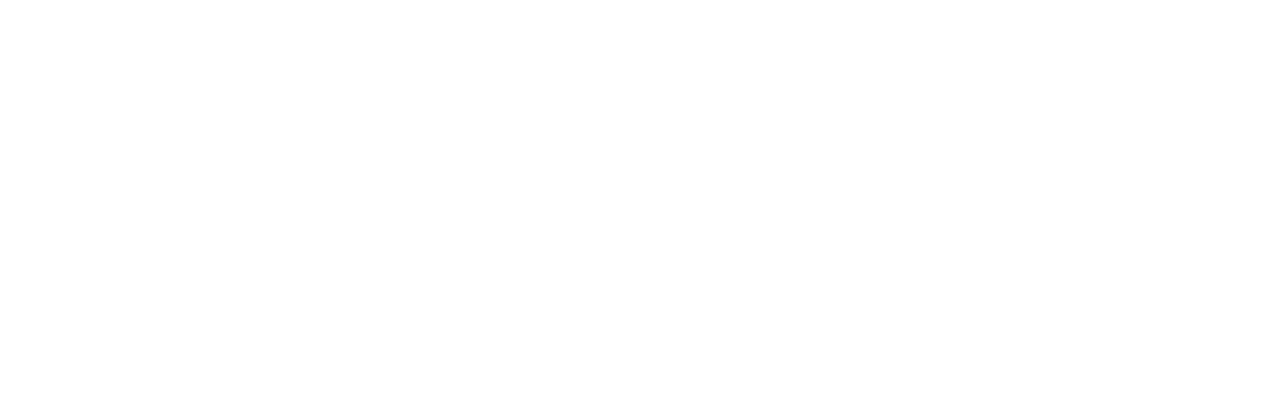
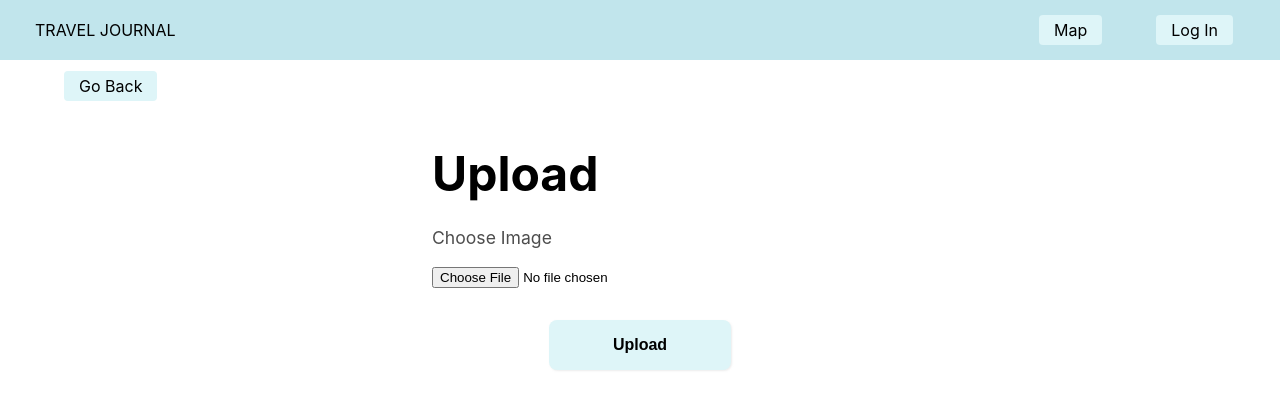
Before and after one commit to Nishan212/travel-journal-frontend, a React (Create React App) app: page /upload in a window 1280 px wide. Shown: the top 410 px of the page. Built offline with nearby package versions, Linux system fonts and the light colour scheme.

Commit message:
single image upload done

```diff
--- a/src/App.js
+++ b/src/App.js
@@ -7,6 +7,7 @@
 import UserContext from './context/context';
 import { useState } from 'react';
 import CreateBlog from './pages/CreateBlog/CreateBlog';
+import Upload from './pages/Upload/Upload';
 
 function App() {
     const [userData, setUserData] = useState({
@@ -28,6 +29,7 @@
                             path="/createblog"
                             component={CreateBlog}
                         />
+                        <Route exact path="/upload" component={Upload} />
                         <Route exact path="/blogs/:id" component={Blog} />
                     </UserContext.Provider>
                 </Switch>
--- a/src/components/CreateBlogForm/CreateBlogFormComponent.jsx
+++ b/src/components/CreateBlogForm/CreateBlogFormComponent.jsx
@@ -5,8 +5,10 @@
 import SuccessInfo from '../SuccessInfo/SuccessInfo';
 import './CreateBlogStyles.scss';
 import { useForm } from './hooks';
+import { Link } from 'react-router-dom';
 
-function CreateBlogForm() {
+function CreateBlogForm({ data }) {
+    if (data) console.log('broo yayyya', data.fileNames);
     const initialState = {
         public: false,
         title: null,
@@ -15,15 +17,10 @@
         location: null,
     };
 
-    const {
-        error,
-        success,
-        onChange,
-        onFileChange,
-        onFileSubmit,
-        onSubmit,
-        onClick,
-    } = useForm(callback, initialState);
+    const { error, success, onChange, onSubmit, onClick } = useForm(
+        callback,
+        initialState
+    );
 
     function callback() {}
 
@@ -76,12 +73,16 @@
                                 />
                             </div>
                         </div>
-                        <Input
-                            type="file"
-                            name="images"
-                            id="images"
-                            onChange={onFileChange}
-                        />
+                        <div className="upload-link">
+                            <Link
+                                to={{
+                                    pathname: '/upload',
+                                    images: ['passing this'],
+                                }}
+                            >
+                                Upload Images
+                            </Link>
+                        </div>
                         <div className="submit-button">
                             <Button text="Create Blog" type="submit" />
                         </div>
--- a/src/components/CreateBlogForm/CreateBlogStyles.scss
+++ b/src/components/CreateBlogForm/CreateBlogStyles.scss
@@ -12,4 +12,16 @@
     justify-content: space-around;
     font-size: 1.2rem;
     color: #4d4d4d;
+    margin-bottom: 1.25em;
 }
+
+.upload-link {
+    a {
+        margin: auto;
+        text-decoration: none;
+        color: #4d4d4d;
+        padding: 5px 15px;
+        background-color: rgb(222, 245, 248);
+        border-radius: 0.25rem;
+    }
+}
--- a/src/components/CreateBlogForm/hooks.js
+++ b/src/components/CreateBlogForm/hooks.js
@@ -11,11 +11,6 @@
 
     const onClick = (event) => {
         setValues({ ...values, [event.target.name]: event.target.id });
-        console.log(event.target.name, values);
-    };
-
-    const onFileChange = (event) => {
-        setValues({ ...values, [event.target.name]: event.target.files[0] });
         console.log(event.target.name, values);
     };
 
@@ -62,7 +57,6 @@
     return {
         onChange,
         onClick,
-        onFileChange,
         onSubmit,
         error,
         success,
--- /dev/null
+++ b/src/components/FileUpload/FileUpload.jsx
@@ -0,0 +1,52 @@
+import React from 'react';
+import { Link } from 'react-router-dom';
+import { useForm } from './hooks';
+import Input from '../Input/InputComponent';
+import Button from '../Button/ButtonComponent';
+import './FileUploadStyles.scss';
+import ErrorInfo from '../ErrorInfo/ErrorInfo';
+import SuccessInfo from '../SuccessInfo/SuccessInfo';
+
+function FIleUpload() {
+    const formData = new FormData();
+    const intialState = [];
+
+    const { fileNames, error, success, onChange, onSubmit } = useForm(
+        callback,
+        formData,
+        intialState
+    );
+
+    function callback() {}
+
+    return (
+        <div className="upload-container">
+            <div className="go-back">
+                <Link
+                    to={{
+                        pathname: '/createblog',
+                        data: { fileNames },
+                    }}
+                >
+                    Go Back
+                </Link>
+            </div>
+            <form className="upload-form" onSubmit={onSubmit}>
+                {error && <ErrorInfo text={error} />}
+                {success && <SuccessInfo text={success} />}
+                <h1>Upload</h1>
+                <Input
+                    label="Choose Image"
+                    name="images"
+                    type="file"
+                    onChange={onChange}
+                />
+                <div className="submit-button">
+                    <Button text="Upload" type="submit" />
+                </div>
+            </form>
+        </div>
+    );
+}
+
+export default FIleUpload;
--- /dev/null
+++ b/src/components/FileUpload/FileUploadStyles.scss
@@ -0,0 +1,17 @@
+.upload-container {
+    a {
+        text-decoration: none;
+        color: black;
+        padding: 5px 15px;
+        background-color: rgb(222, 245, 248);
+        border-radius: 0.25rem;
+    }
+}
+
+.go-back {
+    margin: 1em 0 0 4em;
+}
+
+.upload-form {
+    margin: auto;
+}
--- /dev/null
+++ b/src/components/FileUpload/hooks.js
@@ -0,0 +1,53 @@
+import { useState } from 'react';
+import axios from 'axios';
+
+export const useForm = (callback, formData, initialState = {}) => {
+    const [files, setFiles] = useState(initialState);
+    const [fileNames, setFileNames] = useState(initialState);
+    const [error, setError] = useState();
+    const [success, setSuccess] = useState();
+
+    const onChange = (event) => {
+        setFiles(event.target.files[0]);
+        setFileNames(event.target.files[0].name);
+    };
+
+    const onSubmit = (event) => {
+        event.preventDefault();
+
+        formData.append('images', files);
+        const token = localStorage.getItem('token');
+        axios
+            .post(process.env.REACT_APP_BASE_URI + 'upload', formData, {
+                headers: {
+                    'Content-type': 'multipart/form-data',
+                    Authorization: `Bearer ${token}`,
+                },
+            })
+            .then((res) => {
+                console.log(res.data);
+                if (res.data.error) return setError(res.data.error);
+
+                const { message, fileNamesArray } = res.data;
+                console.log(fileNamesArray);
+
+                setFileNames(fileNamesArray);
+                setError(null);
+                setSuccess(message);
+
+                callback();
+            })
+            .catch((err) => {
+                console.log(err);
+                setError(err.response.data.error ?? err.mesage);
+            });
+    };
+
+    return {
+        onChange,
+        onSubmit,
+        error,
+        success,
+        fileNames,
+    };
+};
--- a/src/components/Input/InputComponent.jsx
+++ b/src/components/Input/InputComponent.jsx
@@ -20,6 +20,7 @@
                 <input
                     onChange={onChange}
                     name={name}
+                    id={name}
                     type={type}
                     placeholder={placeholder}
                 />
--- a/src/pages/CreateBlog/CreateBlog.jsx
+++ b/src/pages/CreateBlog/CreateBlog.jsx
@@ -2,11 +2,11 @@
 import CreateBlogForm from '../../components/CreateBlogForm/CreateBlogFormComponent';
 import NavBar from '../../components/NavBar/NavBarComponent';
 
-function CreateBlog() {
+function CreateBlog({ location }) {
     return (
         <div>
             <NavBar />
-            <CreateBlogForm />
+            <CreateBlogForm images={location.images} />
         </div>
     );
 }
--- /dev/null
+++ b/src/pages/Upload/Upload.jsx
@@ -0,0 +1,14 @@
+import React from 'react';
+import FIleUpload from '../../components/FileUpload/FileUpload';
+import NavBar from '../../components/NavBar/NavBarComponent';
+
+function Upload() {
+    return (
+        <div>
+            <NavBar />
+            <FIleUpload />
+        </div>
+    );
+}
+
+export default Upload;
```
Also changed, not shown: src/pages/Upload/Upload.scss (added).
